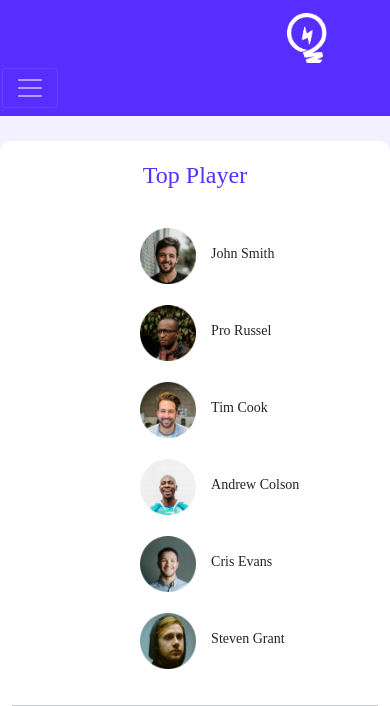
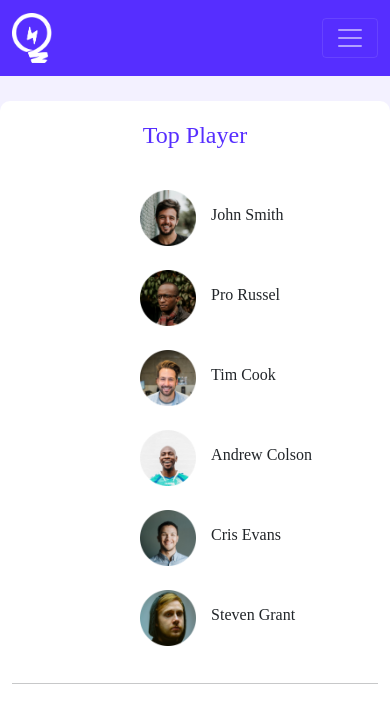
Before and after one commit to Farhan-Hasan-Nilok/Leader-Website, a plain HTML site: page index.html in a window 390 px wide. Shown: the top 706 px of the page. Drawn offline with nearby package versions, Linux system fonts and the light colour scheme.

Commit message:
Navbar Responsive

```diff
--- a/style.css
+++ b/style.css
@@ -28,8 +28,8 @@ ul {
 .player-name {
     padding: 15px;
     font-family: poppins;
-    font-size: 14px;
-    font-weight: 300;
+    font-size: 16px;
+    font-weight: 400;
     margin-top: 10px;
 }
 
@@ -142,9 +142,10 @@ footer {
 /* Responsive for mobile device */
 
 @media only screen and (max-width: 600px) {
-    .navbar{
-        margin-left: -10px;
+    .navbar-brand{
+        margin-left: 0;
     }
+
     .top-title {
         text-align: center;
     }
@@ -164,7 +165,7 @@ footer {
 
     .card {
         width: 262px;
+        margin: auto;
         margin-bottom: 20px;
-        margin-left: 15%;
     }
 }
```
